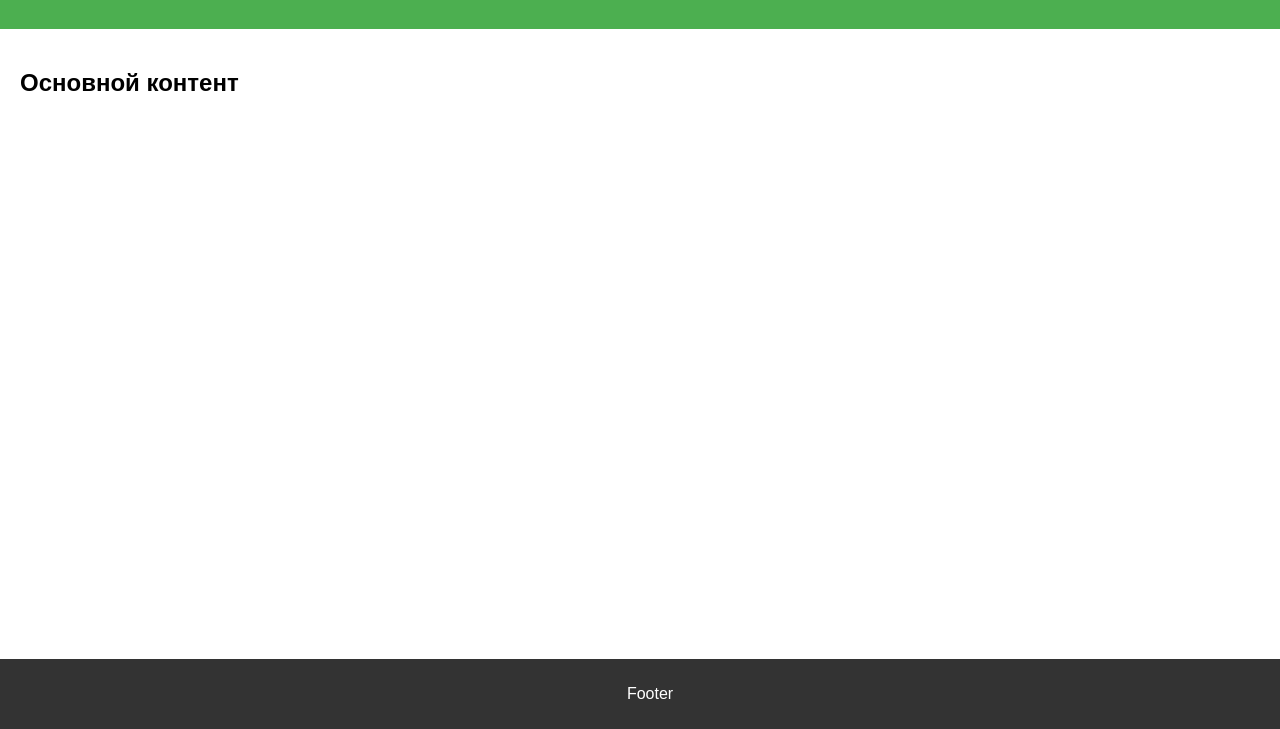
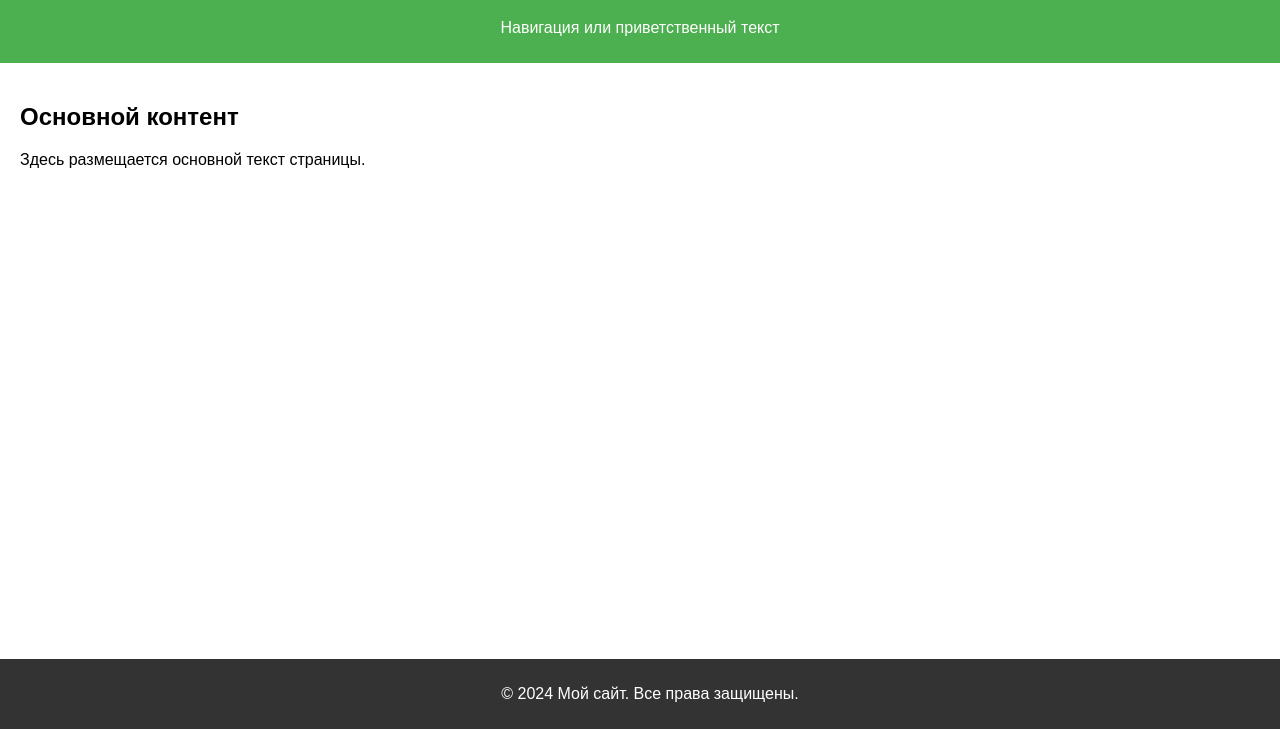
Before and after one commit to alex770307/homework01, a plain HTML site: page index.html in a window 1280 px wide. Shown: the part 71-800 px from the top of the page. Drawn offline with Linux system fonts and the light colour scheme.

Commit message:
Update index.html

```diff
--- a/index.html
+++ b/index.html
@@ -12,14 +12,16 @@
 
     <header>
         <h1>Заголовок сайта</h1>
+        <p>Навигация или приветственный текст</p>
     </header>
 
     <main>
         <h2>Основной контент</h2>
+        <p>Здесь размещается основной текст страницы.</p>
     </main>
 
     <footer>
-        <p>Footer</p>
+        <p>&copy; 2024 Мой сайт. Все права защищены.</p>
     </footer>
 </body>
 
```
